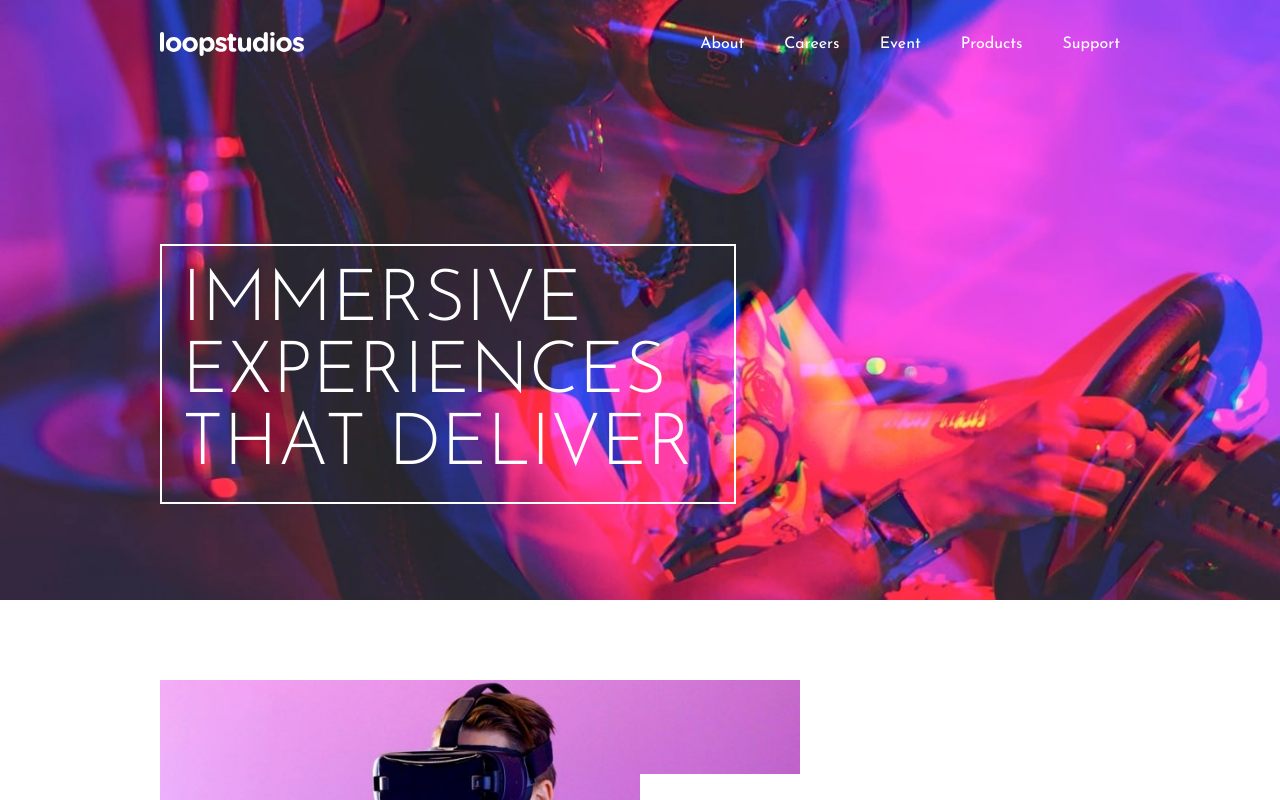
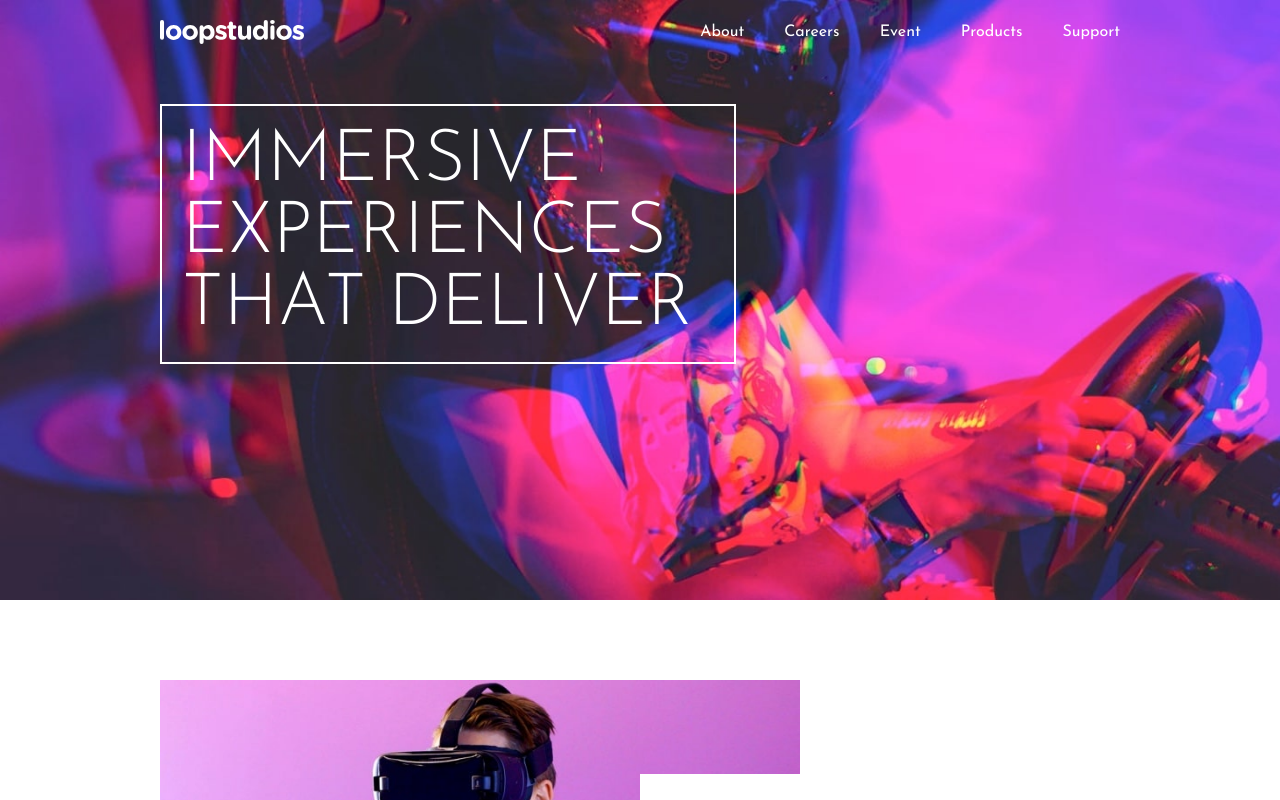
Before and after one commit to CalcagnoLoic/loopstudios, a React (Create React App) app: page / in a window 1280 px wide. Shown: the top 800 px of the page. Built offline with nearby package versions, Linux system fonts and the light colour scheme.

Commit message:
responsive navbar

```diff
--- a/src/components/Header.jsx
+++ b/src/components/Header.jsx
@@ -2,7 +2,7 @@ import { Navbar } from "./Navbar"
 
 const Header = () => {
     return (
-        <header className="h-screen bg-no-repeat bg-cover sm:h-[600px] sm:w-full">
+        <header className="h-screen bg-no-repeat bg-cover sm:h-[600px] sm:w-full z-40">
             <Navbar />
             <div className="p-5 py-52 sm:py-10 sm:px-16 md:px-32 xl:px-40 flex justify-center md:justify-start">
                 <h1 className="uppercase text-White border-2 border-White p-5 text-4xl max-w-xs font-light md:text-6xl md:max-w-lg xl:text-7xl xl:max-w-xl">Immersive experiences that deliver</h1>
--- a/src/components/Navbar.jsx
+++ b/src/components/Navbar.jsx
@@ -1,24 +1,56 @@
 import logo from '../assets/images/logo.svg';
 import hamburger from '../assets/images/icon-hamburger.svg';
+import close from '../assets/images/icon-close.svg';
+import { dataNavbar } from '../data/dataNavbar';
+import { useEffect, useState } from 'react';
+
+const Navbar = () => {
+    // eslint-disable-next-line
+    const [navbar, setNavbar] = useState(dataNavbar);
+
+    // eslint-disable-next-line
+    const [menu, setMenu] = useState(false);
+
+    // eslint-disable-next-line no-lone-blocks
+    {/* Empêcher le scroll lorsque le menu est ouvert*/}
+    useEffect(() => {
+        if (menu) {
+            document.body.style.overflow = 'hidden'
+        } else {
+            document.body.style.overflow = 'visible'
+        }
+    }, [menu])
+
+    return (
+        <>
+            <div className='flex justify-between p-5 sm:px-16 md:px-32 xl:px-40 z-30'>
+                <img src={logo} alt="Logo loopstudio" className='w-36 z-20'/>
+
+                <div onClick={() => setMenu(!menu)} className="hover:cursor-pointer md:hidden z-20">
+                    <img src={hamburger} alt="Logo menu hamburger" className={`${menu === true ? 'hidden' : '' }`}/>
+                    <img src={close} alt="Logo menu closed" className={`${menu === false ? 'hidden' : '' }`}/>
+                </div>
+
+                <nav className={`fixed top-[-100vh] left-0 right-0 h-screen bg-Black transition-all duration-700 md:hidden ${menu === true ? 'top-[0]' : ''}`}>
+                    <div className="px-5 flex flex-col justify-center items-start h-full text-Dark-Gray text-4xl uppercase">
+                        {navbar.map(({id, text}) => (
+                            <a className="py-5" href='/' key={id}>{text}</a>
+                        ))}
+                    </div>
+                </nav>
+
+                <nav className='hidden md:flex'>
+                    <div className="text-White md:flex md:gap-10">
+                        {navbar.map(({id, text}) => (
+                            <a className="self-center hover:after:content-[''] hover:after:block hover:after:bg-White hover:after:h-[2px] hover:after:w-5 hover:after:mx-auto" href='/' key={id}>{text}</a>
+                        ))}
+                    </div>
+                </nav>
+            </div>
 
 
-const Navbar = () => {
-    return (
+        </>
 
-
-        <nav className='mb-24 sm:mb-20 md:mb-28 xl:mb-32 p-5 sm:px-16 md:px-32 xl:px-40 flex justify-between pt-8'>
-            <img src={logo} alt="Logo loopstudio" className='w-36'/>
-            <img src={hamburger} alt="Logo menu hamburger" className='h-4 hover:cursor-pointer md:hidden'/>
-            <div className='hidden md:flex '>
-                <div className="text-White md:flex md:gap-10">
-                    <a className="self-center hover:after:content-[''] hover:after:block hover:after:bg-White hover:after:h-[2px] hover:after:w-5 hover:after:mx-auto" href='/'>About</a>
-                    <a className="self-center hover:after:content-[''] hover:after:block hover:after:bg-White hover:after:h-[2px] hover:after:w-7 hover:after:mx-auto" href='/'>Careers</a>
-                    <a className="self-center hover:after:content-[''] hover:after:block hover:after:bg-White hover:after:h-[2px] hover:after:w-5 hover:after:mx-auto" href='/'>Event</a>
-                    <a className="self-center hover:after:content-[''] hover:after:block hover:after:bg-White hover:after:h-[2px] hover:after:w-8 hover:after:mx-auto" href='/'>Products</a>
-                    <a className="self-center hover:after:content-[''] hover:after:block hover:after:bg-White hover:after:h-[2px] hover:after:w-8 hover:after:mx-auto" href='/'>Support</a>
-                </div>
-            </div>
-        </nav>
     )
 }
 
--- /dev/null
+++ b/src/data/dataNavbar.js
@@ -0,0 +1,22 @@
+export const dataNavbar= [
+    {
+        id: 1,
+        text: "About",
+    },
+    {
+        id: 2,
+        text: "Careers",
+    },
+    {
+        id: 3,
+        text: "Event",
+    },
+    {
+        id: 4,
+        text: "Products",
+    },
+    {
+        id: 5,
+        text: "Support",
+    }
+]
```
